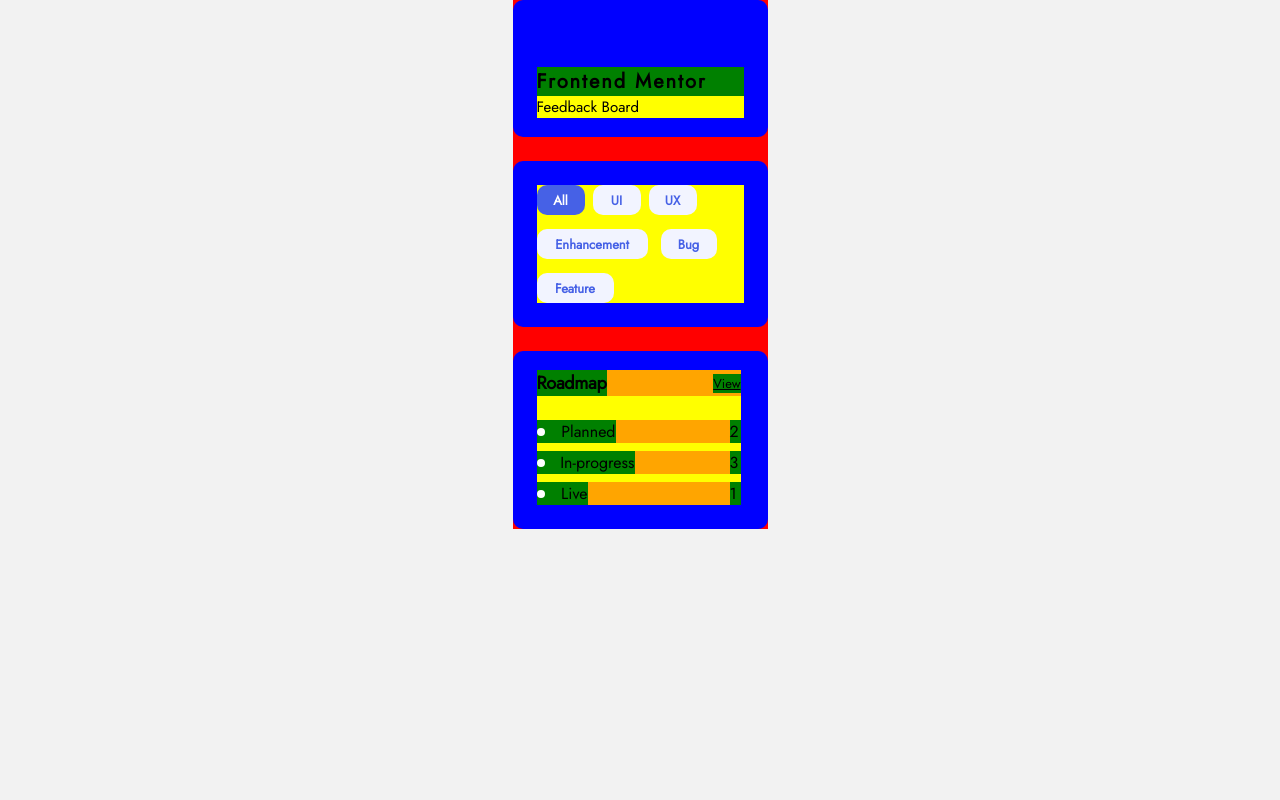
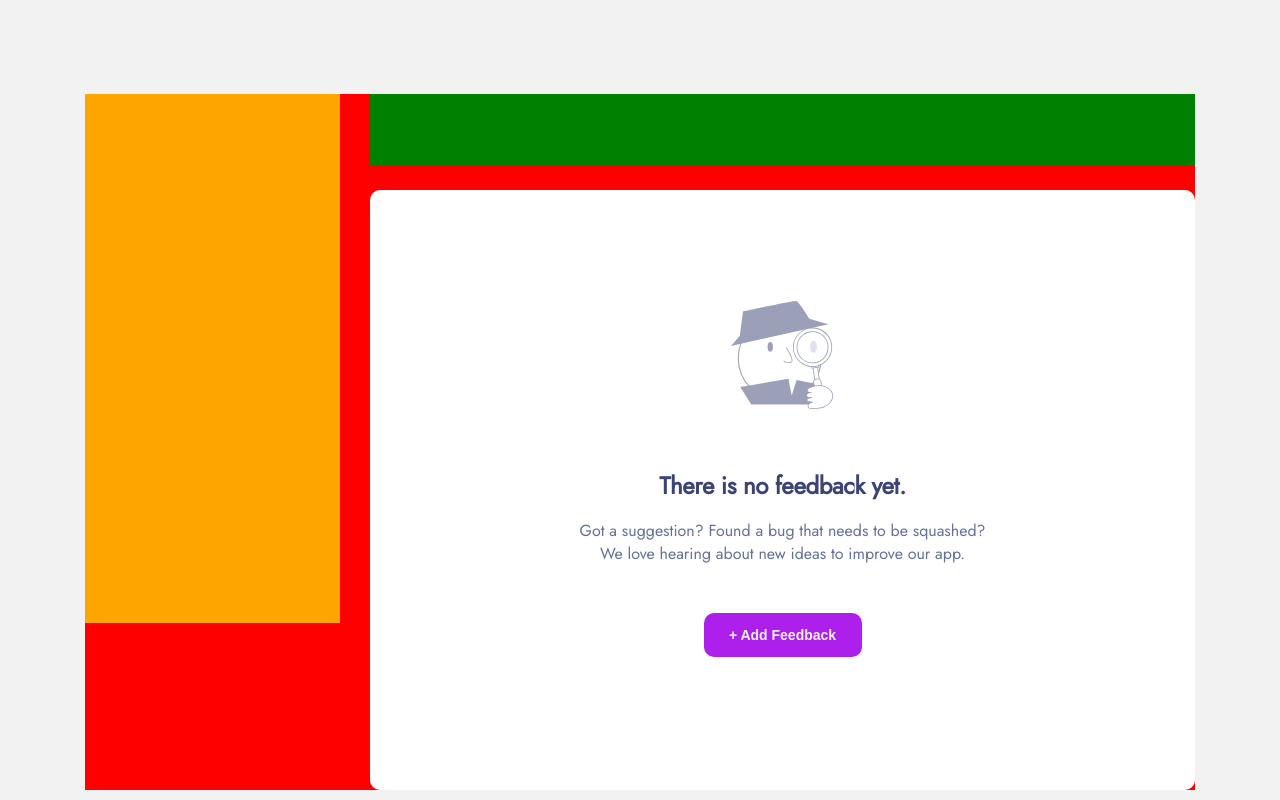
Before and after one commit to AmaliTech-Training-Academy/product-feedback-app, a React (Create React App) app in the folder project/: page / in a window 1280 px wide. Built offline with nearby package versions, Linux system fonts and the light colour scheme.

Commit message:
created the empty component of the suggestion page

```diff
--- a/project/src/App.js
+++ b/project/src/App.js
@@ -1,11 +1,13 @@
 import React from 'react';
 import './App.css';
 import Sidebar from './Components/Sidebar/Sidebar';
+import Home from './Pages/Home/Home';
 
 function App() {
   return (
     <div className="App">
-      <Sidebar />
+      {/* <Sidebar /> */}
+      <Home />
     </div>
   );
 }
--- a/project/src/Components/Sidebar/SidebarStyles.js
+++ b/project/src/Components/Sidebar/SidebarStyles.js
@@ -3,18 +3,32 @@ import styled from "styled-components";
 export const Container = styled.div`
 width: 255px;
 height: 529px;
-background-color: red;
+// background-color: red;
 display: flex;
 flex-direction: column;
-// position: absolute;
-// top: 94px;
+
+
+
+// Tablet view
+@media screen and (max-width: 950px) {
+  width: 689px;
+  height: 178px;
+  display: flex;
+  flex-direction: row;
+  // background-color: yellow;
+}
+
+@media screen and (max-width: 450px) {
+  display: none;
+}
 `
 
 export const FrontendMentors = styled(Container)`
 color: black;
 height: 137px;
 border-radius: 10px;
-background-color: blue;
+background: white;
+// background: radial-gradient(128.88% 128.88% at 103.9% -10.39%, #E84D70 0%, #A337F6 53.09%, #28A7ED 100%);
 
 div {
   margin: 0 24px;
@@ -27,28 +41,55 @@ div {
 
 .h2 {
   background-color: green;
-  letter-spacing: 2px;
   height: 29px;
-  // margin-top: 62px;
+  // color: #FFFFFF;
 }
 
 .body-2 {
   background-color: yellow;
   width: 108px:
   height: 22px;
+  // color: #FFFFFF;
+  opacity: 0.75;
 }
+
+@media screen and (max-width: 950px) {
+  color: black;
+  width: 223px;
+  height: 178px;
+  background: #FFFFFF;
+
+  div {
+    width: 153px;
+    height: 51px;
+    position: relative;
+    top: 103px;
+  }
+
+  .h2 {
+    background-color: green;
+    letter-spacing: -0.25px;
+    font-size: 20px;
+  }
+
+  .body-2 {
+    background-color: yellow;
+    font-size: 15px;
+  }
+}
+
+
 `
 
 export const Tag = styled(Container)`
 height: 166px;
-background-color: blue;
+background-color: #FFFFFF;
 margin-top: 24px;
 border-radius: 10px;
 
 .tag-container {
   margin: 24px;
-  background-color: yellow;
-
+  // background-color: yellow;
 }
 
 .upper-tag{
@@ -60,6 +101,15 @@ border-radius: 10px;
   display: flex;
   flex-direction: row;
   margin-top: 14px;
+}
+
+
+@media screen and (max-width: 950px) {
+  height: 178px;
+  width: 223px;
+  background: #FFFFFF;
+  margin-left: 10px;
+  margin-top: 0;
 }
 `
 
@@ -110,7 +160,7 @@ margin-top: 14px;
 
 export const RoadMap = styled(Container)`
 height: 178px;
-background-color: blue;
+background-color: #FFFFFF;
 margin-top: 24px;
 border-radius: 10px;
 
@@ -118,29 +168,31 @@ border-radius: 10px;
   width: 80%;
   height: 100%;
   margin: 19px 24px 24px;
-  background-color: yellow;
+  // background-color: yellow;
 }
 
 .roadmap-view {
   display: flex;
   justify-content: space-between;
   align-items: center;
-  background-color: orange;
+  // background-color: orange;
   height: 26px;
 }
 
 .roadmap-view .h3{
-  background-color: green;
+  // background-color: green;
+  color: #4661E6;
 }
 
 .roadmap-view .body-3{
-  background-color: green;
+  // background-color: green;
   text-decoration: underline;
+  color: #4661E6;
 }
 
 .roadmap-planned {
   height: 23px;
-  background-color: orange;
+  // background-color: orange;
   margin-top: 24px;
   display: flex;
   justify-content: space-between;
@@ -148,7 +200,7 @@ border-radius: 10px;
 }
 
 .roadmap-planned div{
-  background-color: green;
+  // background-color: green;
   width: 79px;
   display: flex;
   justify-content: space-between;
@@ -159,7 +211,7 @@ border-radius: 10px;
   width: 8px;
   height: 8px;
   border-radius: 50%;
-  background-color: white;
+  background: #F49F85;
 }
 
 .roadmap-planned .body-1 {
@@ -168,13 +220,15 @@ border-radius: 10px;
 
 .roadmap-planned .num {
   font-size: 16px;
-  background-color: green;
+  // background-color: green;
   width: 11px;
+  color: #4661E6;
+  font-weight: 700;
 }
 
 .roadmap-progress {
   height: 23px;
-  background-color: orange;
+  // background-color: orange;
   margin-top: 8px;
   display: flex;
   justify-content: space-between;
@@ -182,7 +236,7 @@ border-radius: 10px;
 }
 
 .roadmap-progress div{
-  background-color: green;
+  // background-color: green;
   width: 98px;
   display: flex;
   justify-content: space-between;
@@ -193,18 +247,20 @@ border-radius: 10px;
   width: 8px;
   height: 8px;
   border-radius: 50%;
-  background-color: white;
+  background: #AD1FEA;
 }
 
 .roadmap-progress .num {
   font-size: 16px;
-  background-color: green;
+  // background-color: green;
   width: 11px;
+  color: #4661E6;
+  font-weight: 700;
 }
 
 .roadmap-live {
   height: 23px;
-  background-color: orange;
+  // background-color: orange;
   margin-top: 8px;
   display: flex;
   justify-content: space-between;
@@ -212,7 +268,7 @@ border-radius: 10px;
 }
 
 .roadmap-live div{
-  background-color: green;
+  // background-color: green;
   width: 51px;
   display: flex;
   justify-content: space-between;
@@ -223,12 +279,30 @@ border-radius: 10px;
   width: 8px;
   height: 8px;
   border-radius: 50%;
-  background-color: white;
+  background: #62BCFA;
 }
 
 .roadmap-live .num {
   font-size: 16px;
-  background-color: green;
+  // background-color: green;
   width: 11px;
+  color: #4661E6;
+  font-weight: 700;
+}
+
+
+@media screen and (max-width: 950px) {
+  height: 178px;
+  width: 223px;
+  background: #FFFFFF;
+  margin-top: 0;
+  margin-left: 10px;
+}
+
+.roadmap-container {
+  width: 80%;
+  height: 75%;
+  margin: 19px 24px 24px;
+  // background-color: yellow;
 }
 `
--- a/project/src/Pages/Home/Home.js
+++ b/project/src/Pages/Home/Home.js
@@ -0,0 +1,27 @@
+import React from 'react'
+import './HomeStyles.css'
+
+function Home() {
+  return (
+    <div className='main-page'>
+      {/* Sidebar  */}
+      <section className='sidebar'></section>
+      <div>
+        {/* Header */}
+        <header className='header'></header>
+        <div className='empty-page'>
+          <div className='empty-page-component'>
+            <img src='./assets/suggestions/illustration-empty.svg'/>
+            <div className='text-container'>
+              <span className='h1'>There is no feedback yet.</span>
+              <span className='body-1'>Got a suggestion? Found a bug that needs to be squashed? We love hearing about new ideas to improve our app.</span>
+              <button className='button-1-default'>+ Add Feedback</button>
+            </div>
+          </div>
+        </div>
+      </div>
+    </div>
+  )
+}
+
+export default Home
--- /dev/null
+++ b/project/src/Pages/Home/HomeStyles.css
@@ -0,0 +1,77 @@
+
+.main-page {
+  width: 1110px;
+  /* height: 1144px; */
+  display: flex;
+  justify-content: space-between;
+  /* align-items: center; */
+  margin-top: 94px;
+  background: red;
+}
+
+.sidebar {
+  height: 529px;
+  width: 255px;
+  background: orange;
+}
+
+.header{
+  width: 825px;
+  height: 72px;
+  background: green;
+}
+.empty-page {
+  width: 825px;
+  height: 600px;
+  border-radius: 10px;
+  background: #FFFFFF;
+  margin-top: 24px;
+  display: flex;
+  justify-content: center;
+  align-items: center;
+}
+
+.empty-page-component {
+  width: 410px;
+  height: 379px;
+}
+
+.empty-page-component img {
+  transform: translateX(150%);
+  /* background: white; */
+}
+
+.text-container {
+  width: 410px;
+  height: 189px;
+  /* background: white; */
+  margin-top: 53.26px;
+  display: flex;
+  flex-direction: column;
+  justify-content: center;
+  align-items: center;
+}
+
+.text-container .h1 {
+  width: 278px;
+  height: 35px;
+  text-align: center;
+  /* background: orange; */
+  color: #3A4374;
+
+}
+
+.text-container .body-1 {
+  width: 410px;
+  height: 46px;
+  margin-top: 16px;
+  text-align: center;
+  /* background: orange; */
+  color: #647196;
+  font-weight: 400;
+}
+
+button {
+  margin-top: 48px;
+  font-weight: 700;
+}
```
